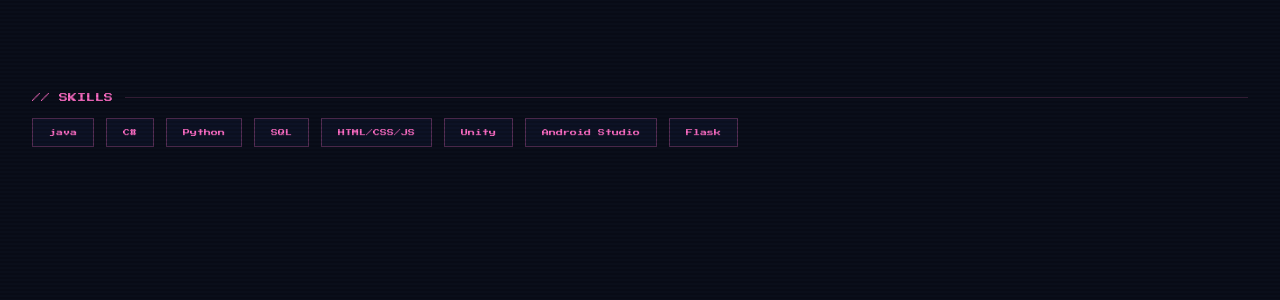
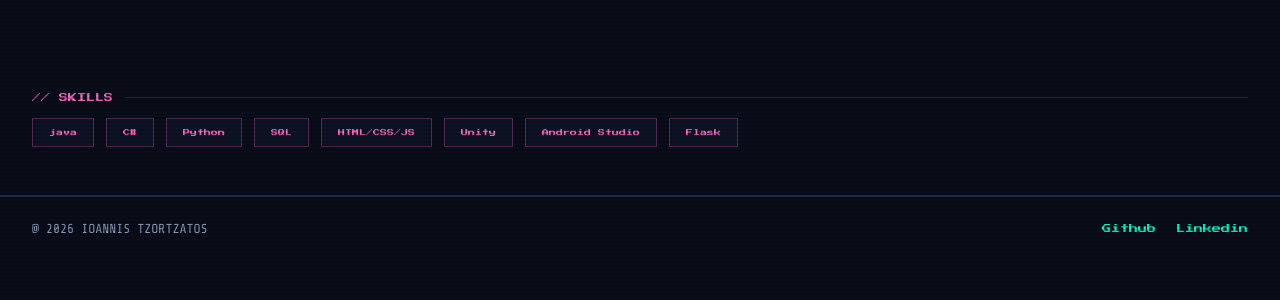
Before and after one commit to IoannisTzor/portfolio, a Flask app: page / in a window 1280 px wide. Shown: the part 473-773 px from the top of the page. Run offline with Flask 3, Linux system fonts and the light colour scheme; data that the repository does not hold is empty.

Commit message:
footer and links

```diff
--- a/static/css/style.css
+++ b/static/css/style.css
@@ -245,3 +245,31 @@ nav {
     border-color: var(--pink);
     color: var(--text);
 }
+footer {
+    border-top: 2px solid var(--border);
+    padding: 24px 32px;
+    display: flex;
+    justify-content: space-between;
+    align-items: center;
+}
+
+.footer-copy {
+    font-size: 13px;
+    color: var(--text-muted);
+}
+
+.footer-links {
+    display: flex;
+    gap: 20px;
+}
+
+.footer-links a {
+    font-family: 'Press Start 2P', monospace;
+    font-size: 9px;
+    color: var(--cyan);
+    text-decoration: none;
+}
+
+.footer-links a:hover {
+    color: var(--pink);
+}
--- a/templates/index.html
+++ b/templates/index.html
@@ -72,4 +72,11 @@
     <div class = "skill">Flask</div>
 </div>
 </body>
+<footer>
+        <div class="footer-copy">@ 2026 IOANNIS TZORTZATOS</div>
+        <div class="footer-links">
+            <a href="https://github.com/IoannisTzor" target="_blank">Github</a>
+            <a href="https://www.linkedin.com/in/ioannis-tzortzatos-659671282/" target="_blank">Linkedin</a>
+        </div>
+</footer>
 </html>
```
